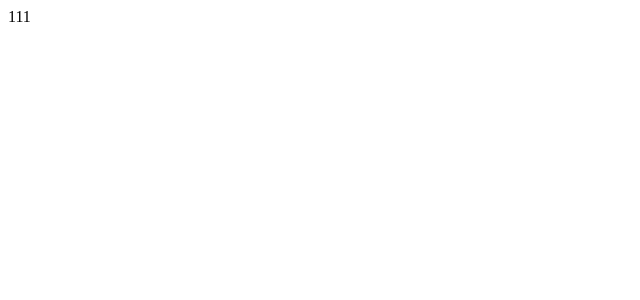
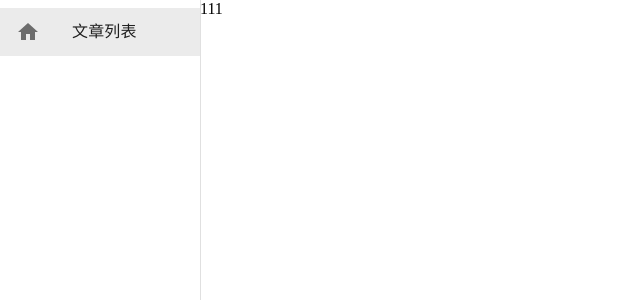
Before and after one commit to suxiaoshao/blog-admin-front-end, a React app: page / in a window 1280 px wide. Shown: the top 300 px of the page, without its empty margins (0-640 px from the left). Built offline with nearby package versions, Linux system fonts and the light colour scheme.

Commit message:
add drawer

```diff
--- a/src/App.tsx
+++ b/src/App.tsx
@@ -1,5 +1,6 @@
 import React from 'react';
 import { BrowserRouter as Router, Route, Switch } from 'react-router-dom';
+import Home from './view/home';
 
 export default function App(): JSX.Element {
   return (
@@ -7,7 +8,7 @@ export default function App(): JSX.Element {
       <Router>
         <Switch>
           <Route path="/" exact>
-            111
+            <Home />
           </Route>
           <Route path="/article/:aid">222</Route>
         </Switch>
--- /dev/null
+++ b/src/components/myDrawer.tsx
@@ -0,0 +1,43 @@
+import React from 'react';
+import { Drawer, List, ListItem, ListItemIcon, ListItemText } from '@material-ui/core';
+import { Home } from '@material-ui/icons';
+import '../style/components/myDrawer.scss';
+import { useHistory, useLocation } from 'react-router-dom';
+
+interface DrawerListItemProp {
+  pathname: string;
+  text: string;
+  icon: React.ReactNode;
+}
+
+function DrawerListItem(props: DrawerListItemProp): JSX.Element {
+  const myLocation = useLocation();
+  const myHistory = useHistory();
+  return (
+    <ListItem
+      button
+      selected={myLocation.pathname === props.pathname}
+      onClick={() => {
+        myHistory.push(props.pathname);
+      }}
+    >
+      <ListItemIcon>{props.icon}</ListItemIcon>
+      <ListItemText>{props.text}</ListItemText>
+    </ListItem>
+  );
+}
+const drawerList: DrawerListItemProp[] = [{ text: '文章列表', pathname: '/', icon: <Home /> }];
+export default function MyDrawer(props: { children?: React.ReactNode }): JSX.Element {
+  return (
+    <div className="my-drawer">
+      <Drawer variant="permanent" anchor="left" className="drawer">
+        <List>
+          {drawerList.map<JSX.Element>((value) => (
+            <DrawerListItem key={value.pathname} {...value} />
+          ))}
+        </List>
+      </Drawer>
+      <main>{props.children}</main>
+    </div>
+  );
+}
--- a/src/index.tsx
+++ b/src/index.tsx
@@ -1,6 +1,7 @@
 import React from 'react';
 import ReactDOM from 'react-dom';
 import App from './App';
+import './style/index.scss';
 
 ReactDOM.render(
   <React.StrictMode>
--- /dev/null
+++ b/src/style/components/myDrawer.scss
@@ -0,0 +1,14 @@
+.my-drawer {
+  display: flex;
+  width: 100%;
+  height: 100%;
+  .drawer {
+    flex: 0 0 200px;
+    > * {
+      width: 200px;
+    }
+  }
+  main {
+    flex: 1 1 0;
+  }
+}
--- /dev/null
+++ b/src/style/index.scss
@@ -0,0 +1,6 @@
+html, body, #root {
+  width: 100%;
+  height: 100%;
+  margin: 0;
+  padding: 0;
+}
--- a/src/view/home.tsx
+++ b/src/view/home.tsx
@@ -0,0 +1,6 @@
+import React from 'react';
+import MyDrawer from '../components/myDrawer';
+
+export default function Home(): JSX.Element {
+  return <MyDrawer>111</MyDrawer>;
+}
```
